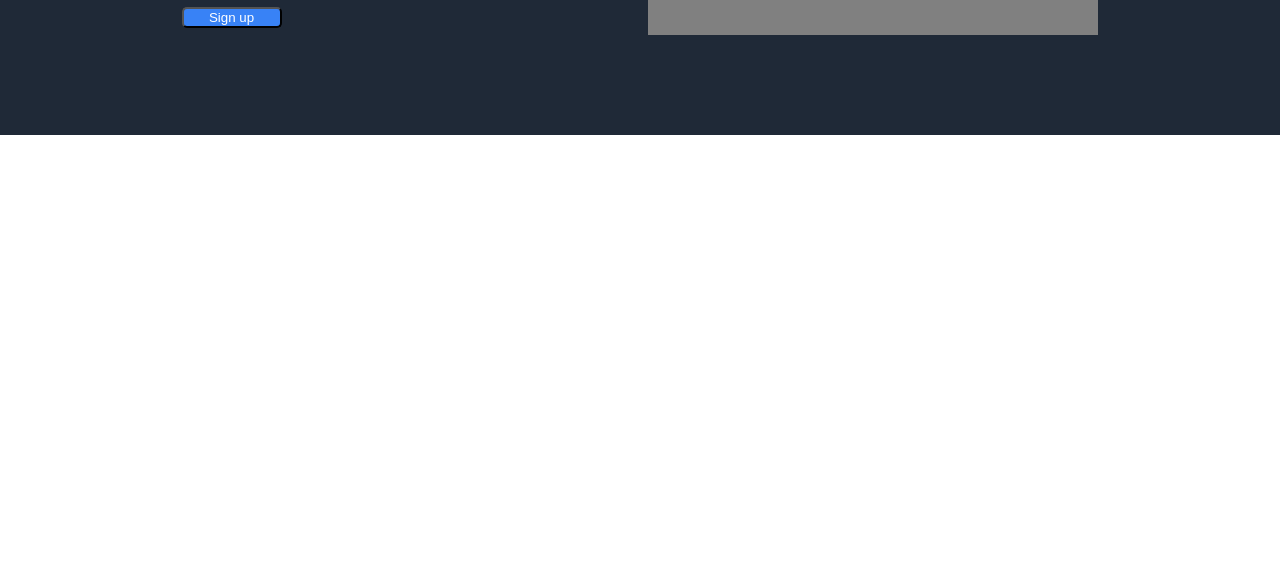
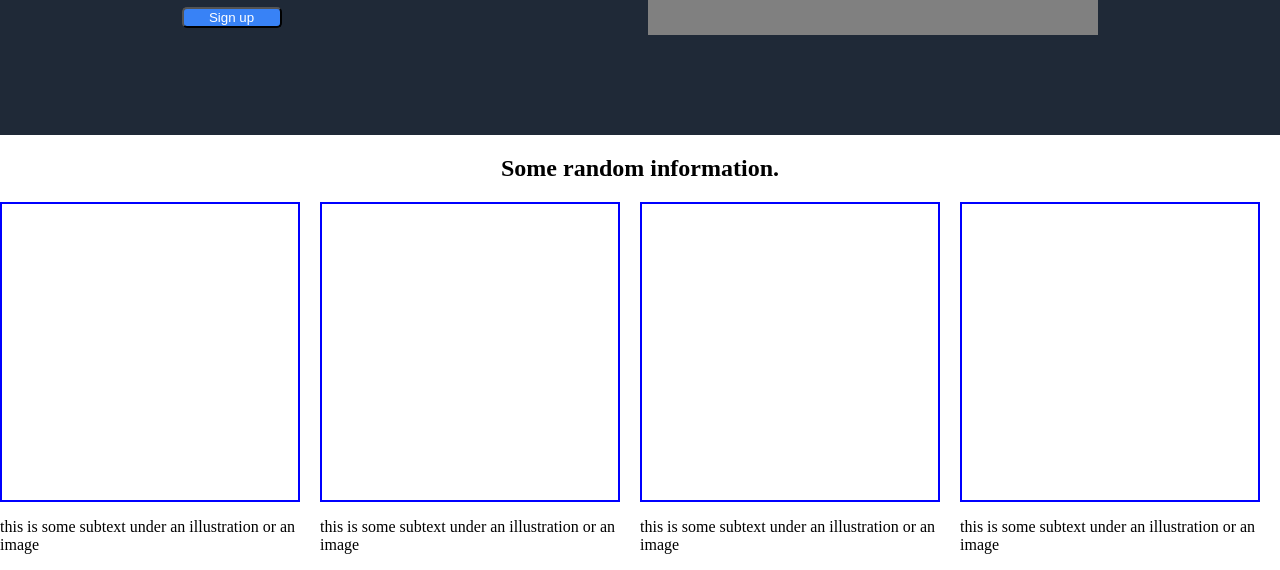
Before and after one commit to Ethan7754/landing_page, a plain HTML site: page index.html in a window 1280 px wide. Shown: the part 366-936 px from the top of the page. Before the commit the page ends 800 px from the top, so only its background shows below. Drawn offline with Linux system fonts and the light colour scheme.

Commit message:
Complete most of main section

```diff
--- a/index.html
+++ b/index.html
@@ -31,5 +31,36 @@
           </div>
         </div>
       </header>
+      <main>
+        <div class="card-section-title">
+          <h2>Some random information.</h2>
+        </div>
+        <div class="card-container">
+          <div class="card">
+            <div class="card-box"></div>
+            <div class="card-text">
+              <p>this is some subtext under an illustration or an image</p>
+            </div>
+          </div>
+          <div class="card">
+            <div class="card-box"></div>
+            <div class="card-text">
+              <p>this is some subtext under an illustration or an image</p>
+            </div>
+          </div>
+          <div class="card">
+            <div class="card-box"></div>
+            <div class="card-text">
+              <p>this is some subtext under an illustration or an image</p>
+            </div>
+          </div>
+          <div class="card">
+            <div class="card-box"></div>
+            <div class="card-text">
+              <p>this is some subtext under an illustration or an image</p>
+            </div>
+          </div>
+        </div>
+      </main>
     </body>
 </html>
--- a/styles.css
+++ b/styles.css
@@ -79,3 +79,25 @@ button {
   max-width: 100px;
   border-radius: 5px;
 }
+
+.card-section-title {
+  display: flex;
+  justify-content: center;
+}
+
+
+.card-container {
+  display: flex;
+  justify-content: space-between;
+}
+
+.card {
+  display: flex;
+  flex-direction: column;
+}
+
+.card-box {
+  border: 2px solid blue;
+  width: 300px;
+  height: 300px;
+}
```
